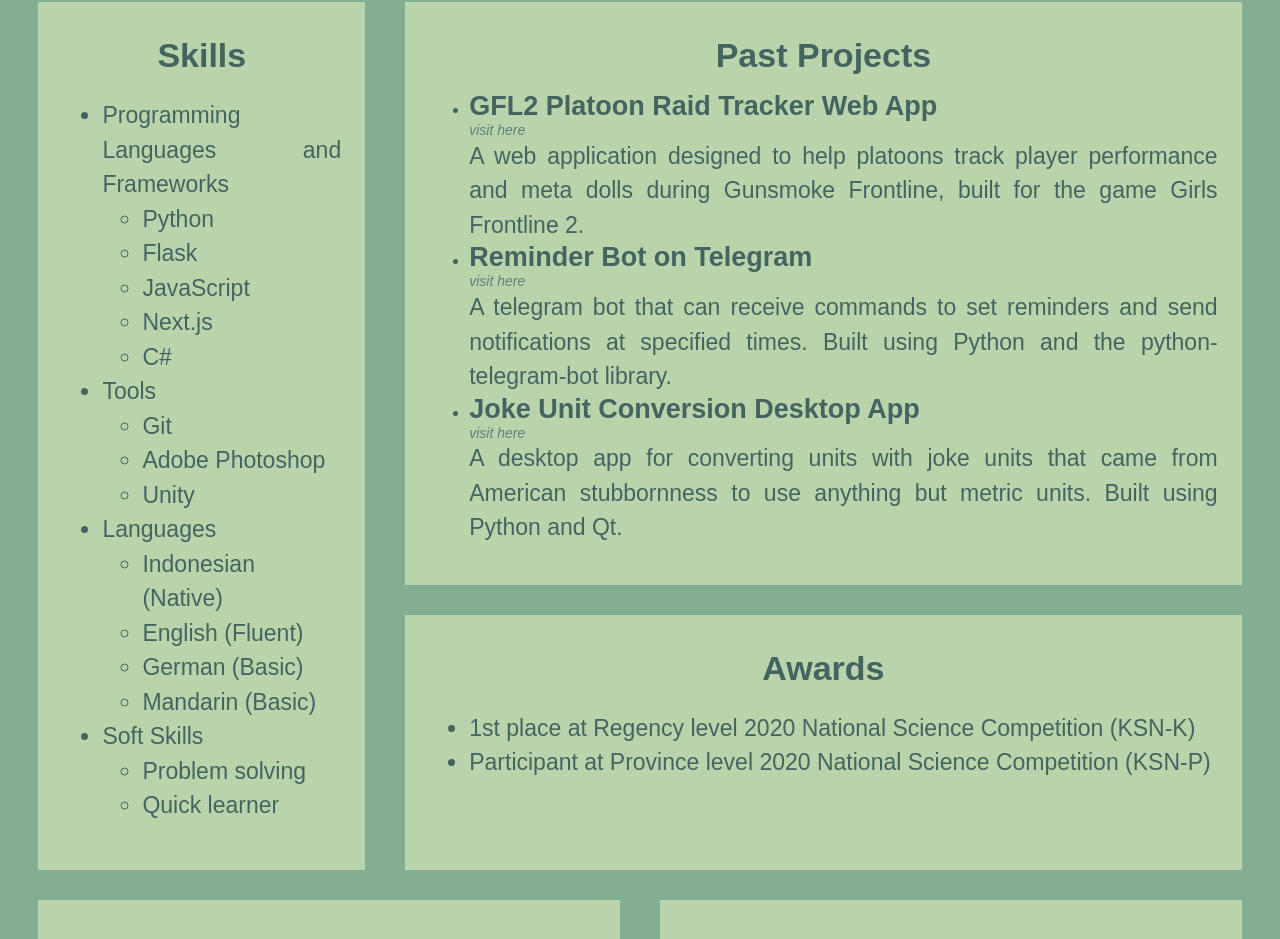
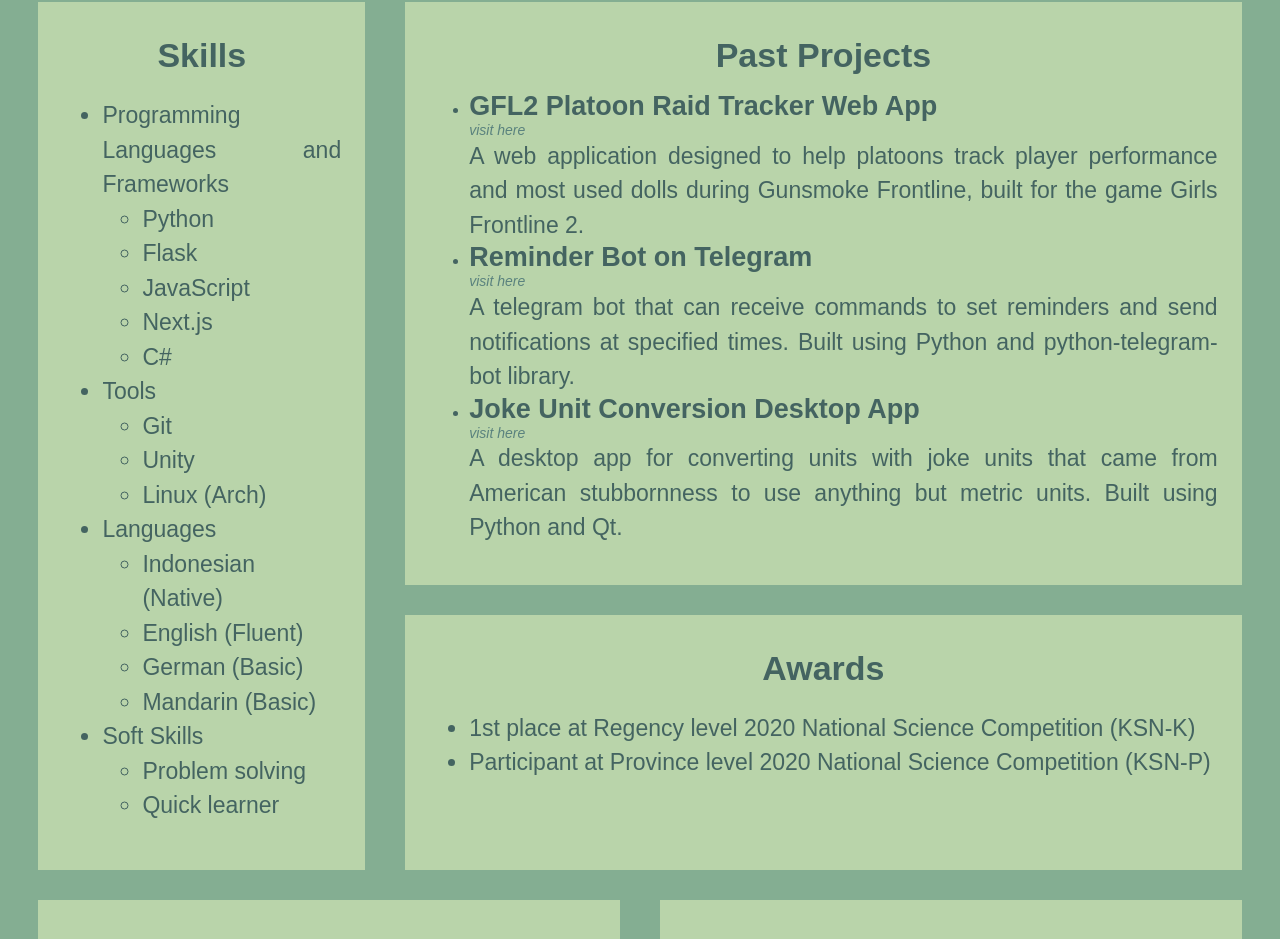
Before and after one commit to IlkomUNJ/personal-portfolio-page-KaonWry, a plain HTML site: page index.html in a window 1280 px wide. Shown: the part 921-1860 px from the top of the page. Drawn offline with Linux system fonts and the light colour scheme.

Commit message:
Perbaikan Pengumpulan (lagi)

```diff
--- a/index.html
+++ b/index.html
@@ -85,8 +85,8 @@
               Tools
               <ul>
                 <li>Git</li>
-                <li>Adobe Photoshop</li>
                 <li>Unity</li>
+                <li>Linux (Arch)</li>
               </ul>
             </li>
             <li>
@@ -124,8 +124,8 @@
                 </div>
                 <div class="section-text">
                   A web application designed to help platoons track player
-                  performance and meta dolls during Gunsmoke Frontline, built
-                  for the game Girls Frontline 2.
+                  performance and most used dolls during Gunsmoke Frontline,
+                  built for the game Girls Frontline 2.
                 </div>
               </li>
               <li>
@@ -140,7 +140,7 @@
                 <div class="section-text">
                   A telegram bot that can receive commands to set reminders and
                   send notifications at specified times. Built using Python and
-                  the python-telegram-bot library.
+                  python-telegram-bot library.
                 </div>
               </li>
               <li>
@@ -185,7 +185,7 @@
             lose steam and move on to the next idea, or I overengineer things
             until I get stuck. This comes from curiosity and a drive to go deep
             which helps me learn quickly, but I've realised projects don't have
-            to be perfect to be valuable. Lately, I've been setting smaller
+            to be perfect to be valuable. Lately I've been setting smaller
             goals and aiming for a "good enough" version first, which makes it
             easier to actually ship ideas while still leaving room to improve.
           </div>
```
